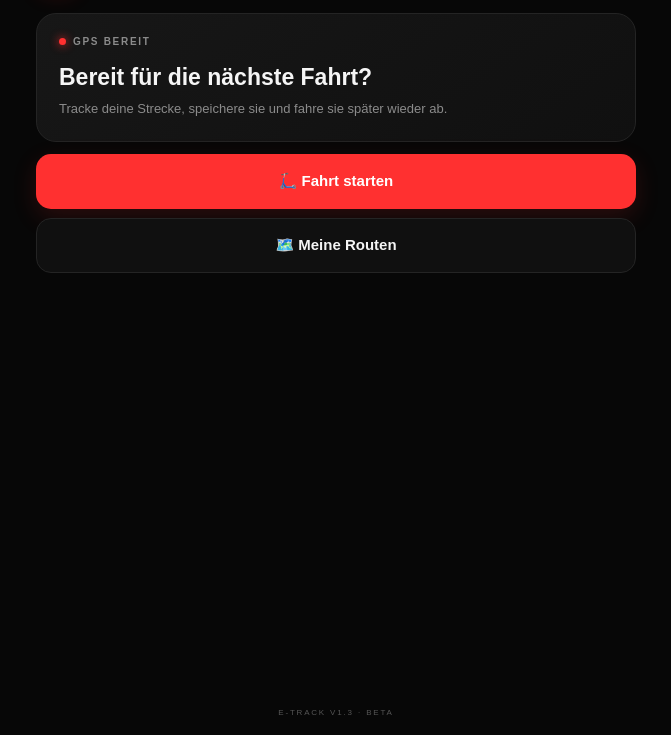
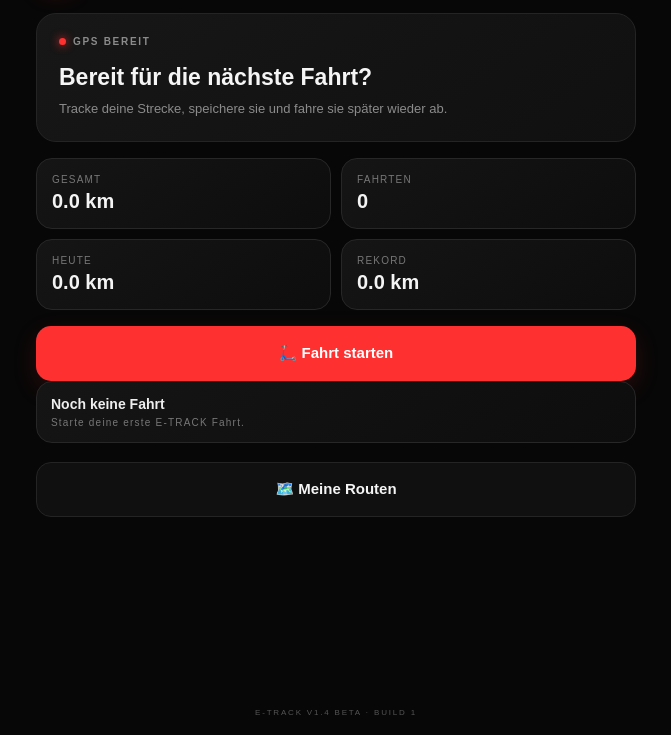
Before and after one commit to polanskileonard767-crypto/E-TRACK, a plain HTML site: page index.html in a window 1280 px wide. Shown: the part 65-800 px from the top of the page, without its empty margins (304-975 px from the left). Drawn offline with nearby package versions, Linux system fonts and the light colour scheme.

Commit message:
Release V1.4 Beta build 1

```diff
--- a/index.html
+++ b/index.html
@@ -2,8 +2,8 @@
 <html lang="de">
 <head>
   <meta charset="UTF-8"><meta name="viewport" content="width=device-width, initial-scale=1.0, viewport-fit=cover">
-  <meta name="theme-color" content="#070707"><meta name="description" content="E-TRACK – Scooter GPS Tracking"><title>E-TRACK</title>
-  <link rel="stylesheet" href="style-v13.css"><link rel="stylesheet" href="https://unpkg.com/leaflet@1.9.4/dist/leaflet.css">
+  <meta name="theme-color" content="#070707"><meta name="description" content="E-TRACK – Scooter GPS Tracking"><title>E-TRACK V1.4 Beta</title>
+  <link rel="stylesheet" href="style-v13.css"><link rel="stylesheet" href="style-v14.css"><link rel="stylesheet" href="https://unpkg.com/leaflet@1.9.4/dist/leaflet.css">
 </head>
 <body><main class="app">
 <header class="topbar"><div class="brand"><div class="logo-mark">E</div><div><h1>E-TRACK</h1><p>RIDE. TRACK. REPEAT.</p></div></div><button class="icon-btn" id="settings" aria-label="Einstellungen">⚙</button></header>
@@ -14,6 +14,6 @@
 <label class="setting-row"><span>Auto-Zentrierung</span><input type="checkbox" id="autoCenter" checked></label><label class="setting-row"><span>Hohe GPS-Genauigkeit</span><input type="checkbox" id="highAccuracy" checked></label><label class="setting-row"><span>Automatisch speichern</span><input type="checkbox" id="autoSave" checked></label>
 <label class="setting-range"><span><b>GPS-Filter</b><b id="maxAccuracyValue">100 m</b></span><input type="range" id="maxAccuracy" min="20" max="300" step="10" value="100"></label>
 <label class="setting-range"><span><b>Tracking-Intervall</b><b id="trackingIntervalValue">1000 ms</b></span><input type="range" id="trackingInterval" min="500" max="5000" step="500" value="1000"></label>
-<button class="secondary" id="resetSettings">↺ Einstellungen zurücksetzen</button><button class="secondary danger" id="deleteData">🗑️ Alle gespeicherten Routen löschen</button><p style="color:#666;font-size:10px;text-align:center;margin-top:14px" id="versionInfo">E-TRACK V1.3</p>
+<button class="secondary" id="resetSettings">↺ Einstellungen zurücksetzen</button><button class="secondary danger" id="deleteData">🗑️ Alle gespeicherten Routen löschen</button><p style="color:#666;font-size:10px;text-align:center;margin-top:14px" id="versionInfo">E-TRACK V1.4 BETA</p>
 </div></div>
-<footer>E-TRACK V1.3 · BETA</footer></main><script src="https://unpkg.com/leaflet@1.9.4/dist/leaflet.js"></script><script src="app-v13.js"></script><script src="gps-roadfix-v13.js"></script></body></html>
+<footer>E-TRACK V1.4 BETA · BUILD 1</footer></main><script src="https://unpkg.com/leaflet@1.9.4/dist/leaflet.js"></script><script src="app-v13.js"></script><script src="gps-roadfix-v13.js"></script><script src="app-v14.js"></script></body></html>
```
